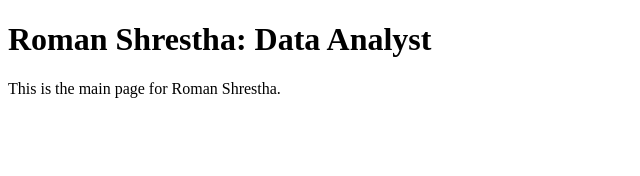
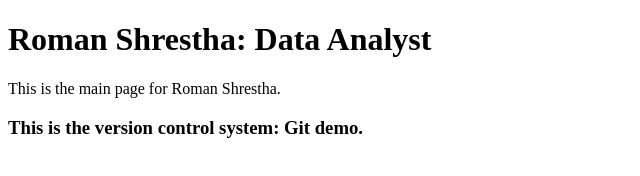
Before and after one commit to amritadhikari/roman, a plain HTML site: page index.html in a window 1280 px wide. Shown: the whole page, without its empty margins (0-640 px from the left). Drawn offline with Linux system fonts and the light colour scheme.

Commit message:
Update index.html
added h3

```diff
--- a/index.html
+++ b/index.html
@@ -8,5 +8,7 @@
 <body>
     <h1>Roman Shrestha: Data Analyst</h1>
     This is the main page for Roman Shrestha.
+
+    <h3> This is the version control system: Git demo.</h3>
 </body>
 </html>
```
